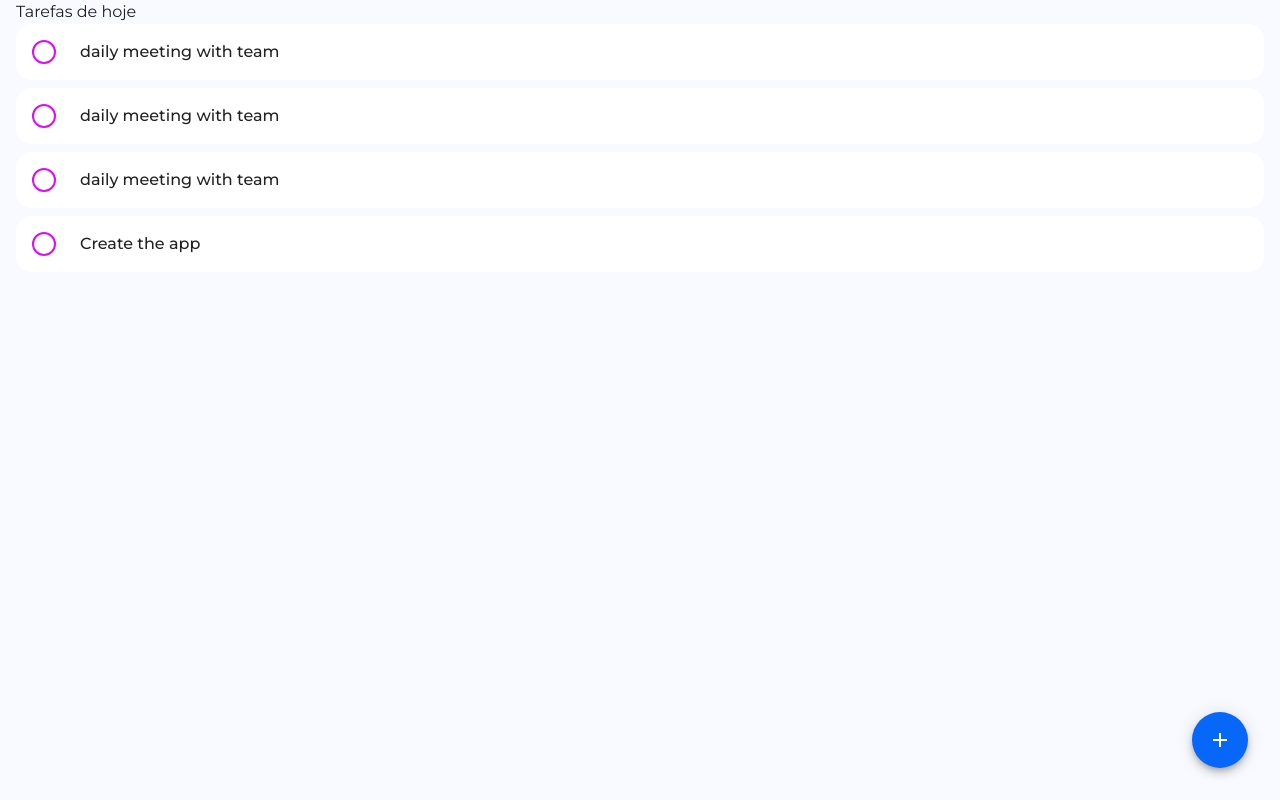
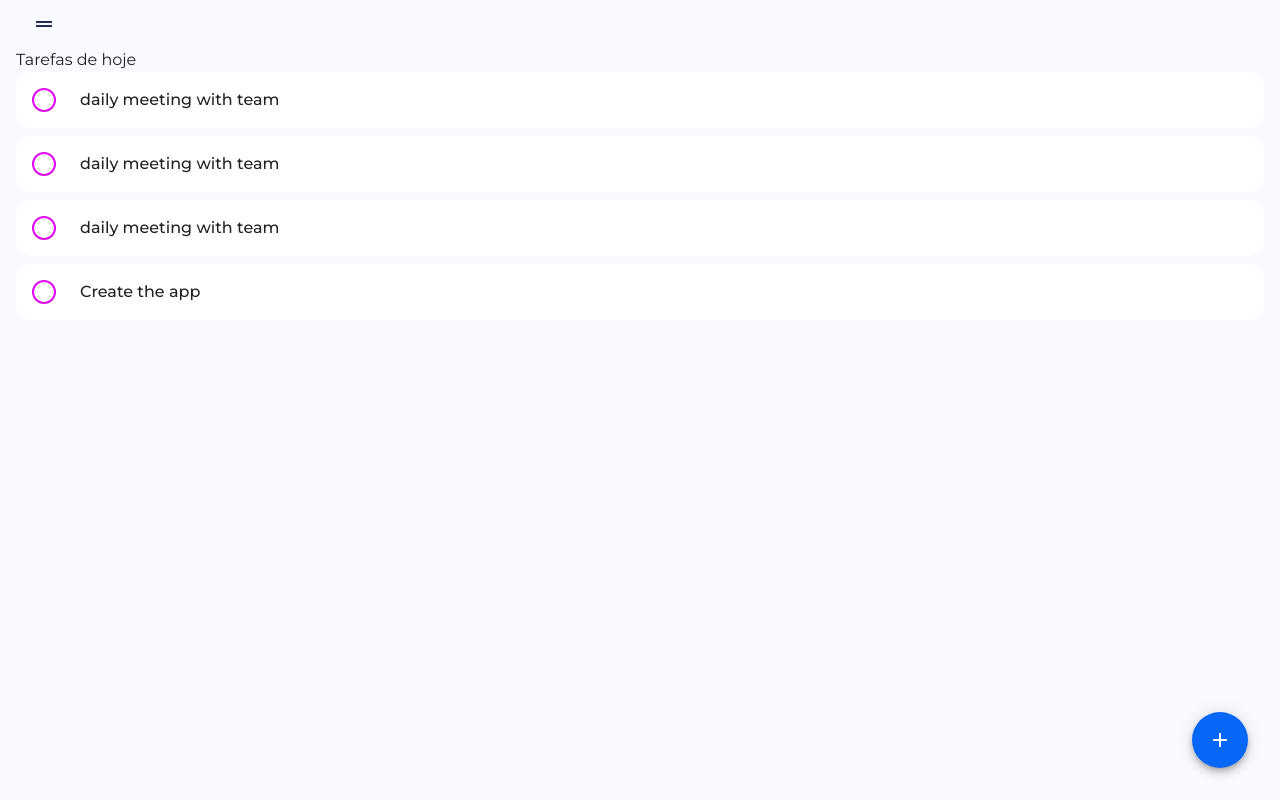
Before and after one commit to victoraugustoas/todo-list, a React (Create React App) app: page / in a window 1280 px wide. Built offline with nearby package versions, Linux system fonts and the light colour scheme.

Commit message:
[Feat] Added header in layout

```diff
--- /dev/null
+++ b/src/components/Header/index.tsx
@@ -0,0 +1,17 @@
+import DragHandleIcon from "@mui/icons-material/DragHandle";
+import { AppBar, IconButton, Toolbar } from "@mui/material";
+import { useLayoutContext } from "../../contexts/LayoutContext";
+
+export const Header: React.FC = () => {
+  const { setOpenMenu } = useLayoutContext();
+
+  return (
+    <AppBar elevation={0} color="transparent" position="static">
+      <Toolbar variant="dense">
+        <IconButton color="primary" onClick={() => setOpenMenu((old) => !old)}>
+          <DragHandleIcon />
+        </IconButton>
+      </Toolbar>
+    </AppBar>
+  );
+};
--- a/src/components/Layout/index.tsx
+++ b/src/components/Layout/index.tsx
@@ -3,20 +3,28 @@ import { Fab } from "@mui/material";
 import { Box, BoxProps } from "@mui/system";
 import { useLayoutContext } from "../../contexts/LayoutContext";
 import { DialogAddTask } from "../DialogAddTask";
+import { Header } from "../Header";
 
 export interface LayoutProps extends BoxProps {
   showAddTask?: boolean;
+  childrenBoxProps?: BoxProps;
 }
 
 export const Layout: React.FC<LayoutProps> = ({
   children,
   showAddTask,
+  childrenBoxProps,
   ...props
 }) => {
   const { setOpenDialogNewTask } = useLayoutContext();
 
   return (
-    <Box {...props} sx={{ px: 2, ...props.sx, position: "relative" }}>
+    <Box {...props}>
+      <Header />
+      <Box
+        {...childrenBoxProps}
+        sx={{ px: 2, ...childrenBoxProps?.sx, position: "relative" }}
+      >
         {children}
         <Box sx={{ position: "fixed", bottom: "2rem", right: "2rem" }}>
           <Fab
@@ -29,5 +37,6 @@ export const Layout: React.FC<LayoutProps> = ({
         </Box>
         <DialogAddTask />
       </Box>
+    </Box>
   );
 };
--- a/src/contexts/LayoutContext.tsx
+++ b/src/contexts/LayoutContext.tsx
@@ -2,16 +2,21 @@ import { createContext, useContext, useState } from "react";
 
 export interface LayoutContextProps {
   openDialogNewTask: boolean;
+  openMenu: boolean;
   setOpenDialogNewTask: React.Dispatch<React.SetStateAction<boolean>>;
+  setOpenMenu: React.Dispatch<React.SetStateAction<boolean>>;
 }
 
 const LayoutContext = createContext({} as LayoutContextProps);
 
 export const LayoutContextProvider: React.FC = ({ children }) => {
   const [openDialogNewTask, setOpenDialogNewTask] = useState(false);
+  const [openMenu, setOpenMenu] = useState(false);
 
   return (
-    <LayoutContext.Provider value={{ openDialogNewTask, setOpenDialogNewTask }}>
+    <LayoutContext.Provider
+      value={{ openDialogNewTask, openMenu, setOpenDialogNewTask, setOpenMenu }}
+    >
       {children}
     </LayoutContext.Provider>
   );
--- a/src/pages/home.tsx
+++ b/src/pages/home.tsx
@@ -3,7 +3,6 @@ import { Box } from "@mui/system";
 import { motion } from "framer-motion";
 import { useState } from "react";
 import { CardTask } from "../components/cardTask";
-import AddIcon from "@mui/icons-material/Add";
 import { Layout } from "../components/Layout";
 
 const Homepage: React.FC = () => {
@@ -15,7 +14,7 @@ const Homepage: React.FC = () => {
   ]);
 
   return (
-    <Layout showAddTask >
+    <Layout showAddTask>
       <Typography>Tarefas de hoje</Typography>
 
       <Box
```
Lines whose indentation alone changed are shown as unchanged.
